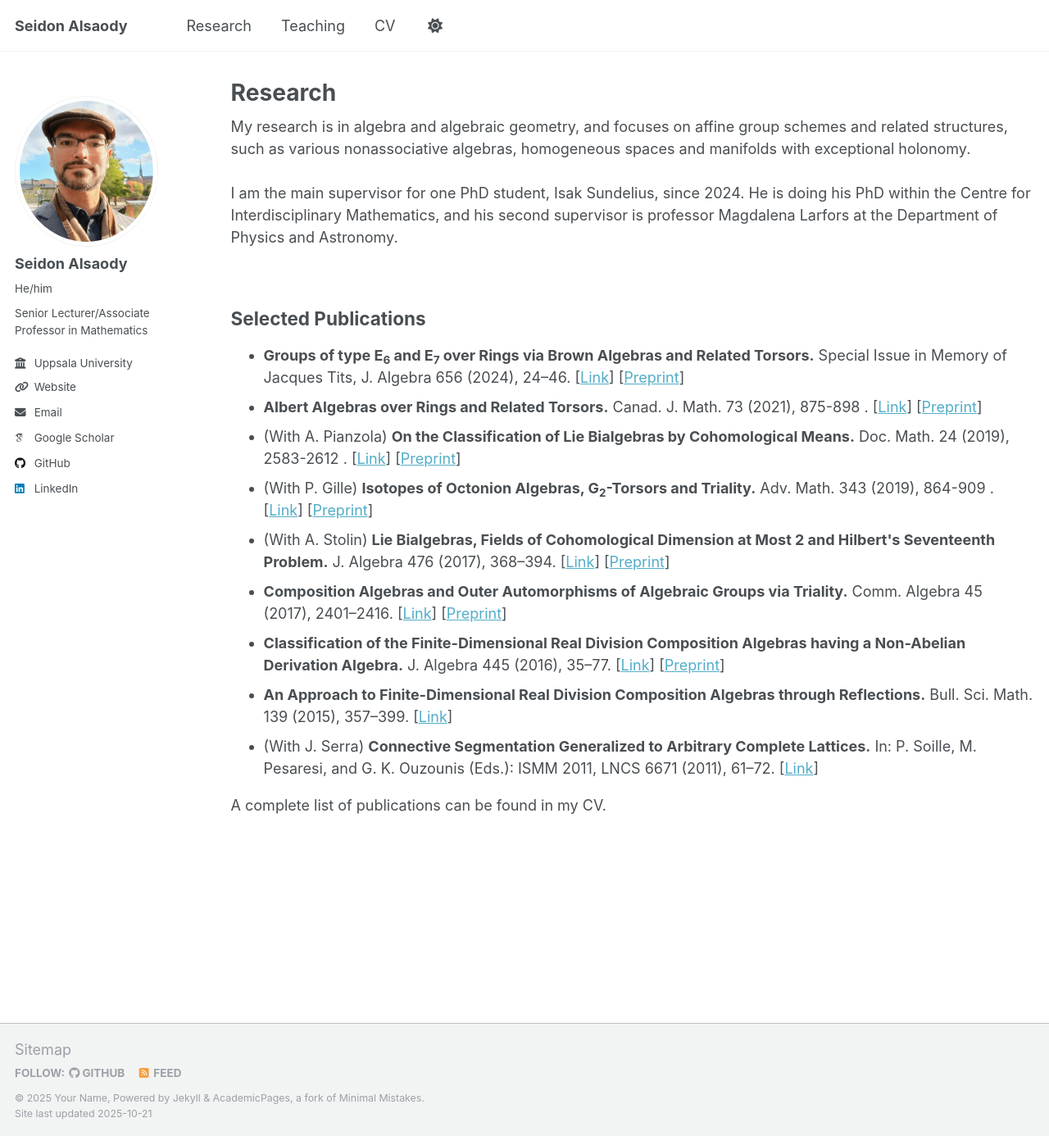
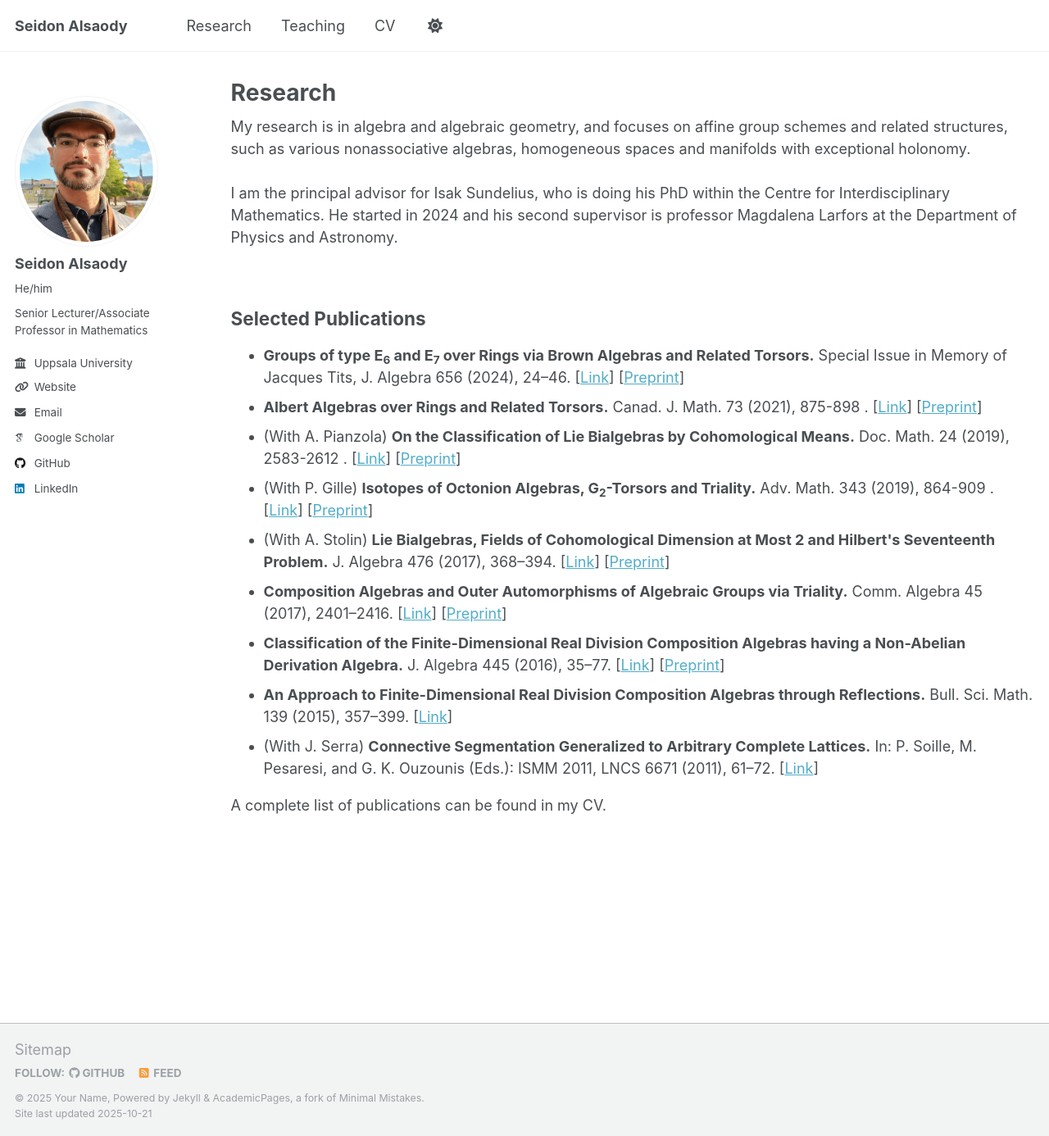
Before and after one commit to seidon-alsaody/seidon-alsaody.github.io, a Jekyll site: the page built from _pages/publications.html, in a window 1280 px wide and 1386 px high. Shown: the whole window at 82% size. Built offline with Jekyll 4.4.1, drawn with Linux system fonts in a browser that asks for light colours; some web fonts are replaced; a script that is not in the unit is left out.

Commit message:
Update publications.html

```diff
--- a/_pages/publications.html
+++ b/_pages/publications.html
@@ -8,7 +8,7 @@ author_profile: true
 My research is in algebra and algebraic geometry, and focuses on affine group schemes and related structures, such as various nonassociative algebras, homogeneous spaces and manifolds with
 exceptional holonomy. <br> <br>
 
-I am the main supervisor for one PhD student, Isak Sundelius, since 2024. He is doing his PhD within the Centre for Interdisciplinary Mathematics, and his second supervisor is professor Magdalena Larfors
+I am the principal advisor for Isak Sundelius, who is doing his PhD within the Centre for Interdisciplinary Mathematics. He started in 2024 and his second supervisor is professor Magdalena Larfors
 at the Department of Physics and Astronomy. <br> <br>
 
 <section id="publications">
```
